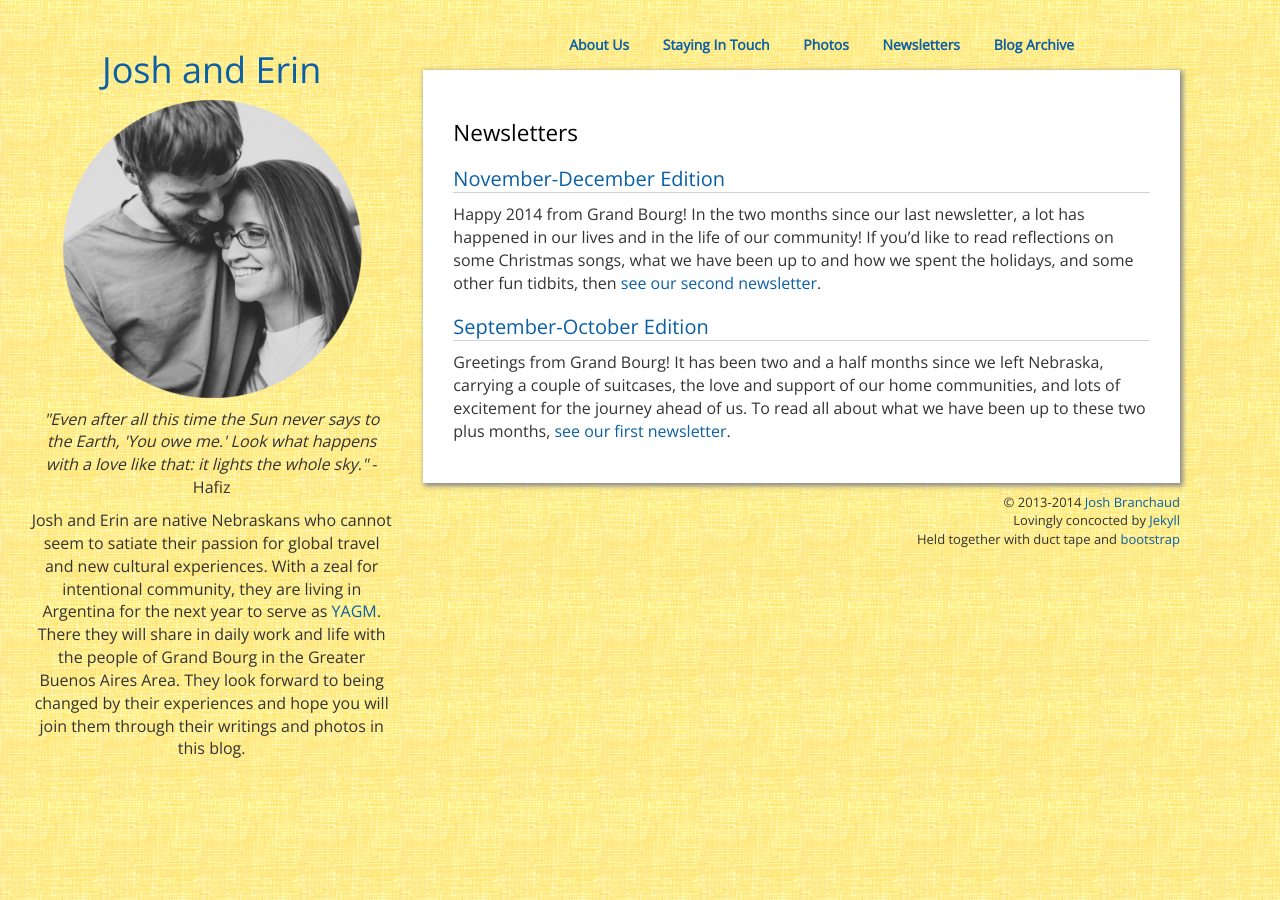
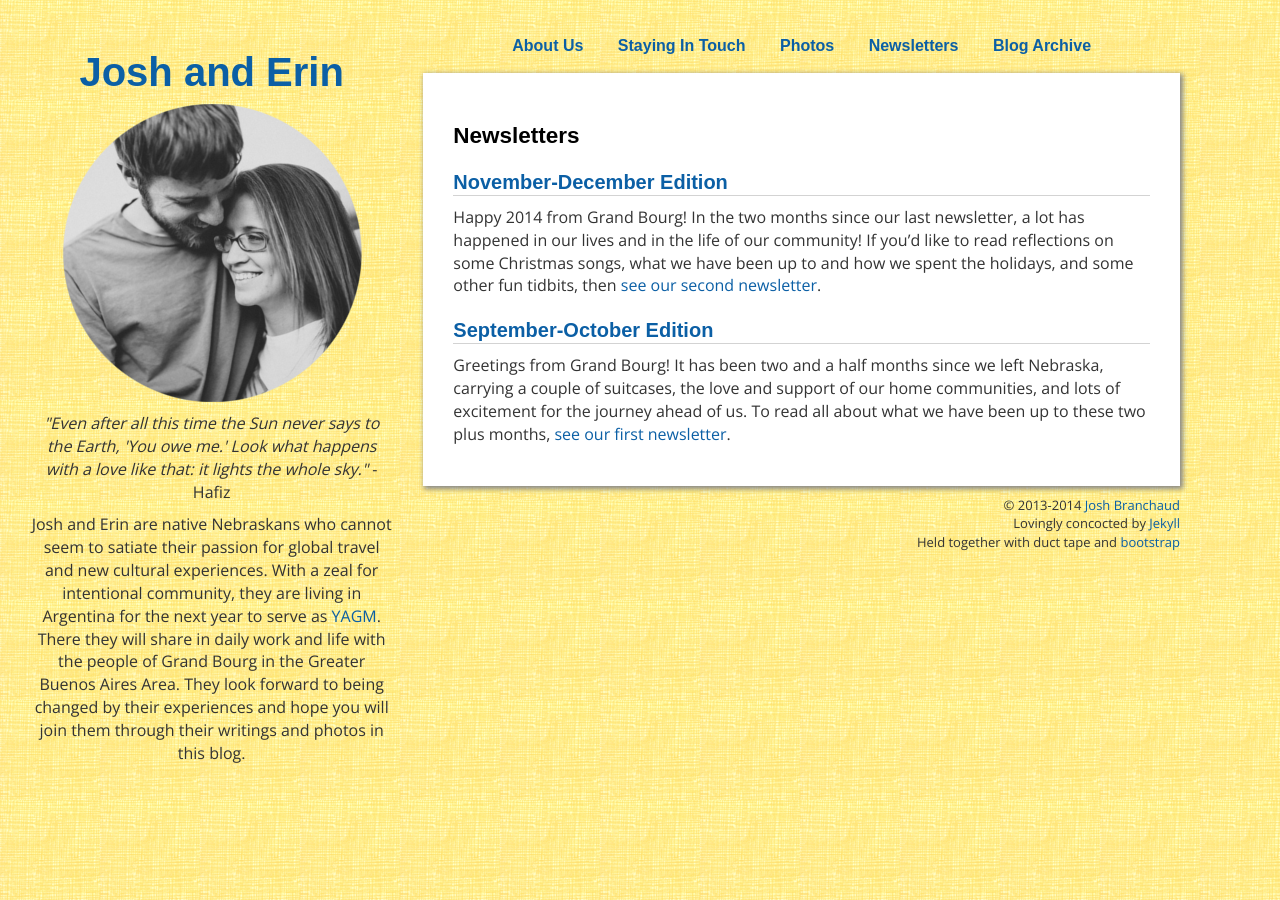
Before and after one commit to simhagate/joshanderin.com, a Jekyll site: the page built from newsletters.md, in a window 1280 px wide. Built offline with Jekyll 4.4.1, drawn with Linux system fonts in a browser that asks for light colours; some web fonts are replaced.

Commit message:
Incorporating the Candal font for headers.

```diff
--- a/_layouts/default.html
+++ b/_layouts/default.html
@@ -18,6 +18,8 @@
 
 		<!-- using Open Sans as site-wide font -->
 		<link href='http://fonts.googleapis.com/css?family=Open+Sans' rel='stylesheet' type='text/css'>
+		<!-- using Candal as heading font -->
+		<link href='http://fonts.googleapis.com/css?family=Candal' rel='stylesheet' type='text/css'>
 
 	<!-- Include the site stylesheet -->
     <link href="{{ site.baseurl }}/css/styles.css" rel="stylesheet" media="all" />
--- a/css/styles.css
+++ b/css/styles.css
@@ -3,6 +3,10 @@ body {
     padding: 20px;
     background: url(/img/yellow_background2_small.png);
     font-family: 'Open Sans', sans-serif;
+}
+h1, h2 {
+  font-family: 'Candal', sans-serif;
+  font-weight: bold;
 }
 a {
     color: #0B5FA5;
@@ -17,6 +21,9 @@ p > code {
     font-size: 14px;
 }
 div#sidebar {
+}
+#sidebar h1 {
+  font-size: 40px;
 }
 div#sidebar > * {
     text-align: center;
@@ -91,7 +98,10 @@ div#post-header {
 /* styling for navigation list at top of default layout */
 
 #nav-list {
-    text-align: center;
+  font-family: 'Candal', sans-serif;
+  font-size: 16px;
+  padding: 0;
+  text-align: center;
 }
 #nav-list li {
     display: inline;
```
